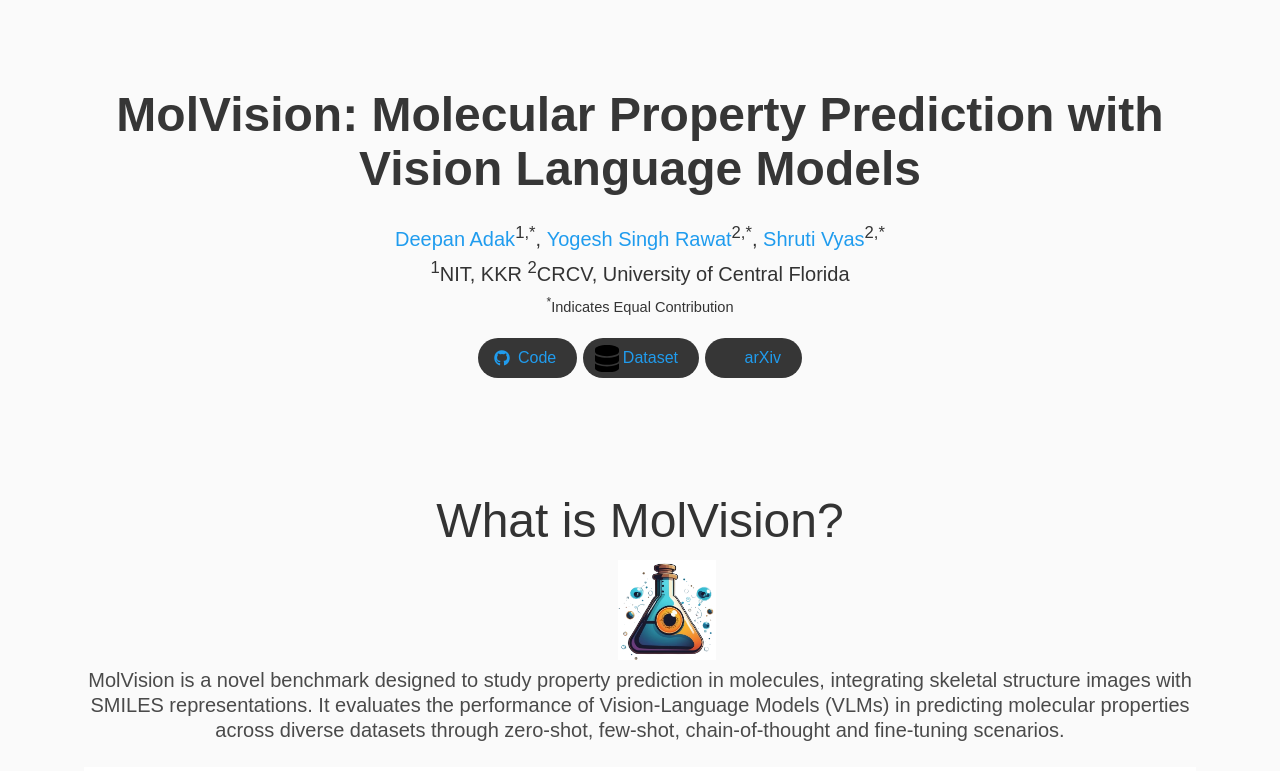
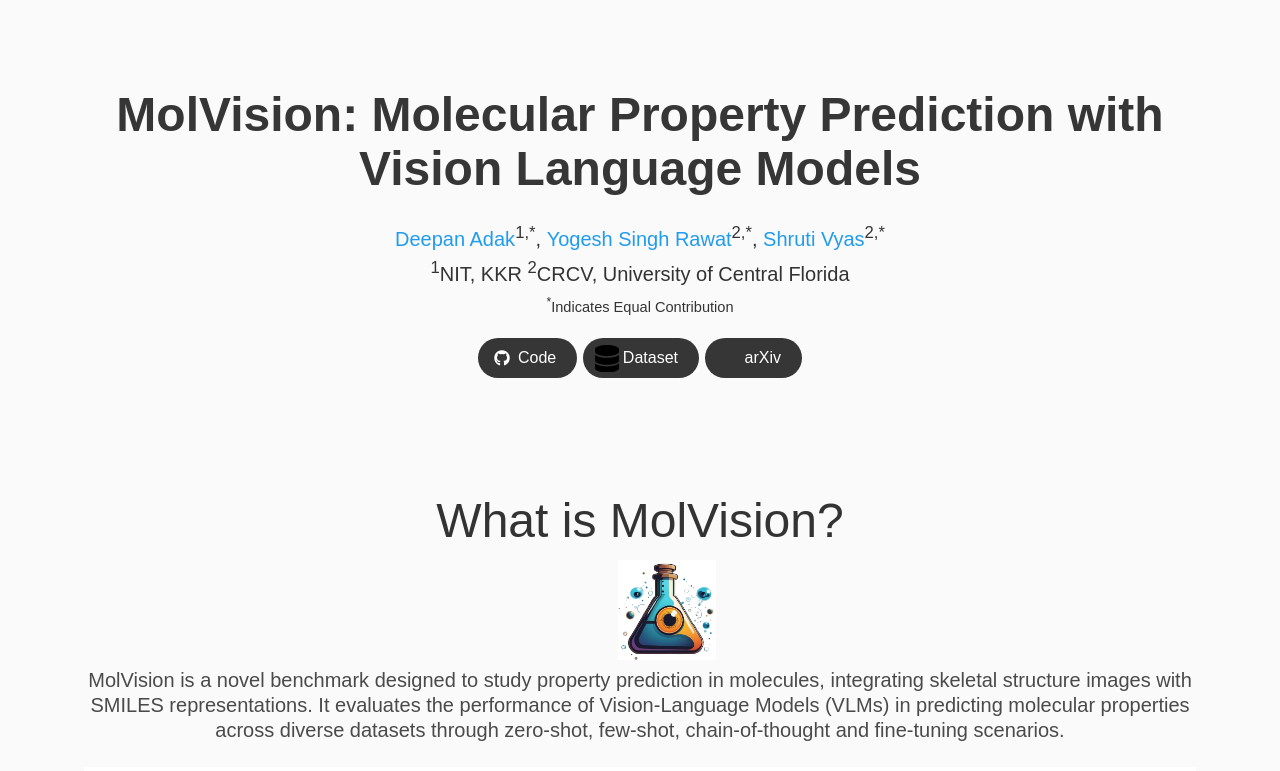
Before and after one commit to molvision/MolVision, a plain HTML site: page index.html in a window 1280 px wide. Shown: the top 771 px of the page. Drawn offline with nearby package versions, Linux system fonts and the light colour scheme; some icons are missing; a web font is replaced by a local one.

Commit message:
fixing publication div color

```diff
--- a/static/css/index.css
+++ b/static/css/index.css
@@ -2,7 +2,13 @@ body {
   font-family: 'Noto Sans', sans-serif;
 }
 
+.publication-links .button {
+  color: white !important;
+}
 
+.publication-links .button span {
+  color: white !important;
+}
 .footer .icon-link {
     font-size: 25px;
     color: #000;
```
